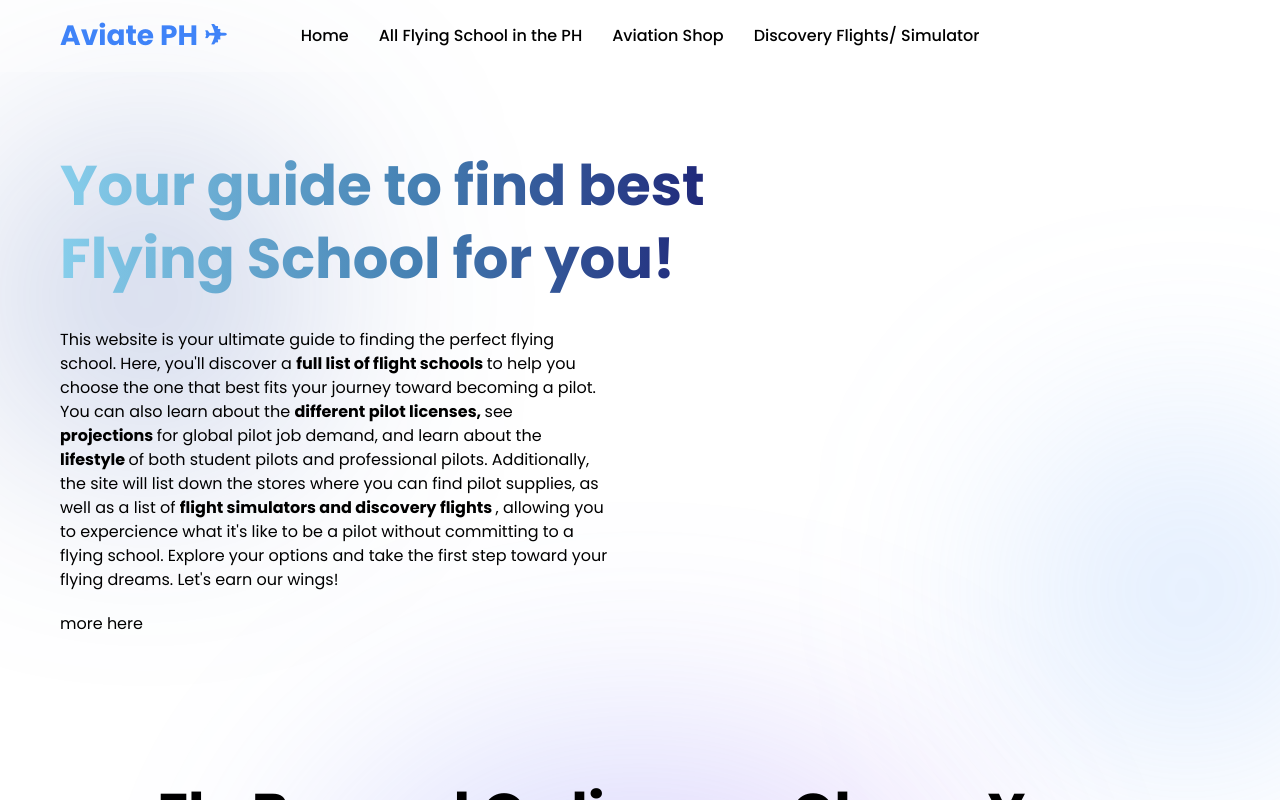
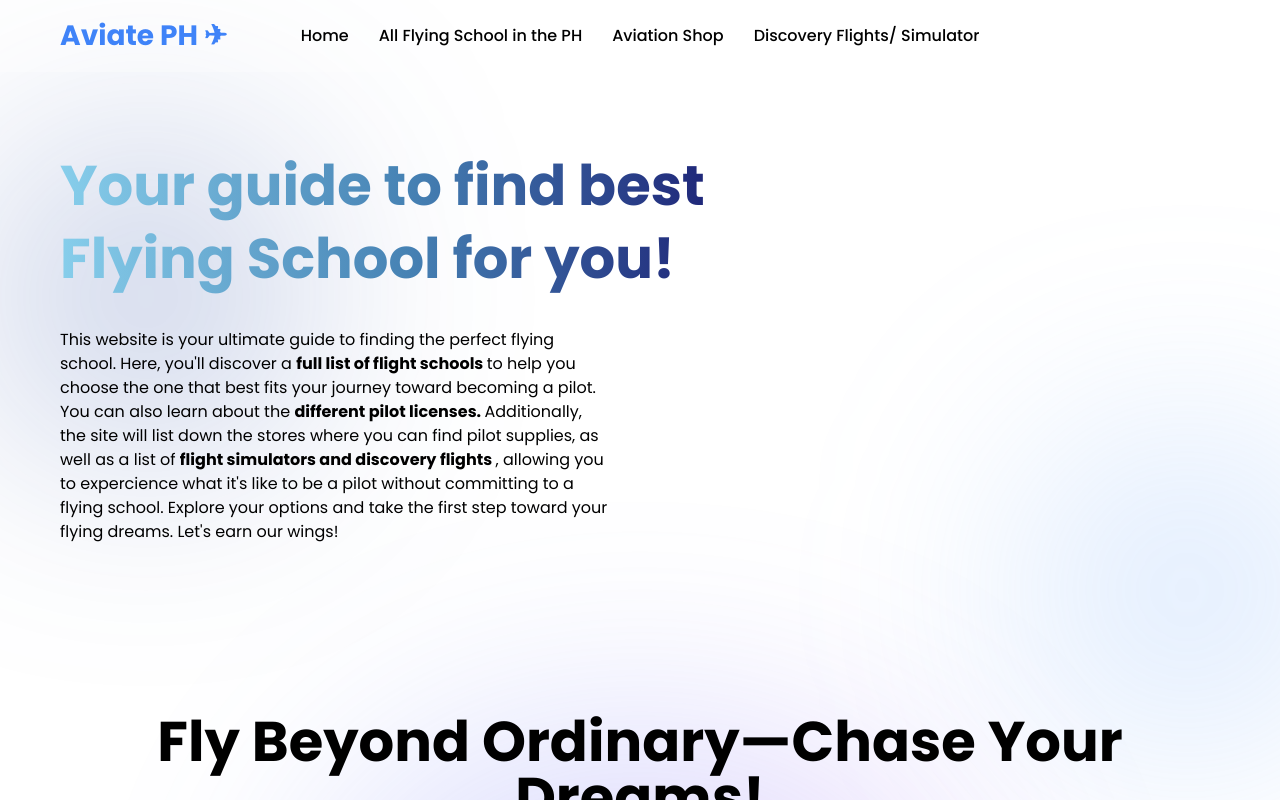
Before and after one commit to GemMichael/Aviate-PH, a React (Vite) app: page / in a window 1280 px wide. Shown: the top 800 px of the page. Built offline with nearby package versions, Linux system fonts and the light colour scheme.

Commit message:
remove sast

```diff
--- a/src/home/End.jsx
+++ b/src/home/End.jsx
@@ -5,10 +5,10 @@ function End() {
     <section id="contact" className="max-w-[1160px] w-full mx-auto mt-40 px-[24px] lg:px-0 " >
         <div data-aos="fade-up" data-aos-duration="1000" className=" bg-gradient-to-r pt-[85px] pb-[35px] px-[40px] lg:px-[59px]  from-blue-500/[70%] to-blue-500/[50%] rounded-lg flex-col justify-end items-center gap-[132px] w-full">
             <div className="flex flex-col justify-center items-center ">
-                <p className="text-white text-[35px] lg:text-[40px] font-bold mb-[45px] text-center">Best of luck on your journey to the skies.</p>
+                <p className="text-white text-[28px], sm:text-[32px], lg:text-[40px] font-bold mb-[45px] text-center">Best of luck on your journey to the skies.</p>
             </div>
-            <div className="flex flex-col lg:flex-row justify-between w-full mt-[132px] ">
-                <p className="text-white font-bold hidden md:block">Gem Michael M. Nieva</p>
+            <div className="flex flex-col lg:flex-row justify-between w-full mt-8 lg:mt-16] ">
+                <p className="text-white font-bold">Gem Michael M. Nieva</p>
             </div>
         </div>
     </section>
--- a/src/home/Hero.jsx
+++ b/src/home/Hero.jsx
@@ -19,15 +19,14 @@ function Hero() {
                         This website is your ultimate guide to finding the perfect flying school.
                         Here, you'll discover a <span className="font-bold"> full list of flight schools </span>
                         to help you choose the one that best fits your journey toward becoming a pilot. You can
-                        also learn about the <span className="font-bold"> different pilot licenses, </span>
-                        see <span className="font-bold"> projections </span> for global pilot job demand, and learn
-                        about the <span className="font-bold"> lifestyle </span> of both student pilots and professional pilots. Additionally, the site
+                        also learn about the <span className="font-bold"> different pilot licenses. </span>
+                        Additionally, the site
                         will list down the stores where you can find pilot supplies, as well as a list of <span className="font-bold"> flight simulators and discovery flights </span>, allowing you to expercience what it's like to be a pilot
                         without committing to a flying school. Explore your options and take the first step toward your
                         flying dreams. Let's earn our wings!
                     </p>
                     <p className="mt-5 text-black  lg:text-start md:text-center leading-[1.5]">
-                        more here
+
                     </p>
                 </div>
 
--- a/src/home/Projections.jsx
+++ b/src/home/Projections.jsx
@@ -9,7 +9,7 @@ function Projections() {
                     className="bd-gradient-to-r flex flex-col  items-center from-blue-700/[70%] to-blue-300/[30%] rounded-lg px-8 lg:gap-0 gap-3 lg:px[45.5px] py-10">
                     <h1 className="text-[56px] text-black sm:text-center lg:text-center font-bold leading-[1] mb-3">Things to consider in finding the right school</h1>
                     <p className="text-black sm:text-center lg:text-center leading[1.8]">
-                        Hellllllo
+
                     </p>
                 </div>
                 <div className="relative">
@@ -83,7 +83,7 @@ function Projections() {
                         </div>
                     </div>
                 </div>
-                <Link to="/landinglist" className="block mx-auto mt-10 bg-[#001F6B] hover:bg-[#00A8E8] transition-all duration-300 text-white py-3 px-8 rounded-lg text-lg font-semibold shadow-lg text-center focus:ring-2 focus:ring-offset-2 focus:ring-[#00A8E8]">
+                <Link to="/landinglist" className="block mx-auto mt-10 bg-blue-500 hover:bg-blue-600 transition-all duration-300 text-white py-3 px-8 rounded-lg text-lg font-semibold shadow-lg text-center focus:ring-2 focus:ring-offset-2 focus:ring-[#00A8E8]">
                     Check out flight school!
                 </Link>
             </section>
--- a/src/home/Recreational/LandingDiscovery.jsx
+++ b/src/home/Recreational/LandingDiscovery.jsx
@@ -58,7 +58,7 @@ function LandingDiscovery() {
                                     <span className="ms-3">Yatzar Simulation</span>
                                 </Link>
                             </li>
-                            <li
+                            {/**<li
                             >
                                 <Link to="/Subic" className="flex items-center p-2 text-gray-900 rounded-lg dark:text-white hover:bg-gray-100 dark:hover:bg-gray-700 group">
                                     <svg className="w-6 h-6 flex-shrink-0 ml-3 text-gray-500 transition duration-75 dark:text-gray-400 group-hover:text-gray-900 dark:group-hover:text-white" fill="currentColor" xmlns="http://www.w3.org/2000/svg" viewBox="0 0 24 24">
@@ -66,7 +66,8 @@ function LandingDiscovery() {
                                     </svg>
                                     <span className="ms-3">Subic Aerial Sightseeing Tours</span>
                                 </Link>
-                            </li>
+                            </li> **/}
+
                         </ul>
                     </div>
                 </aside>
```
